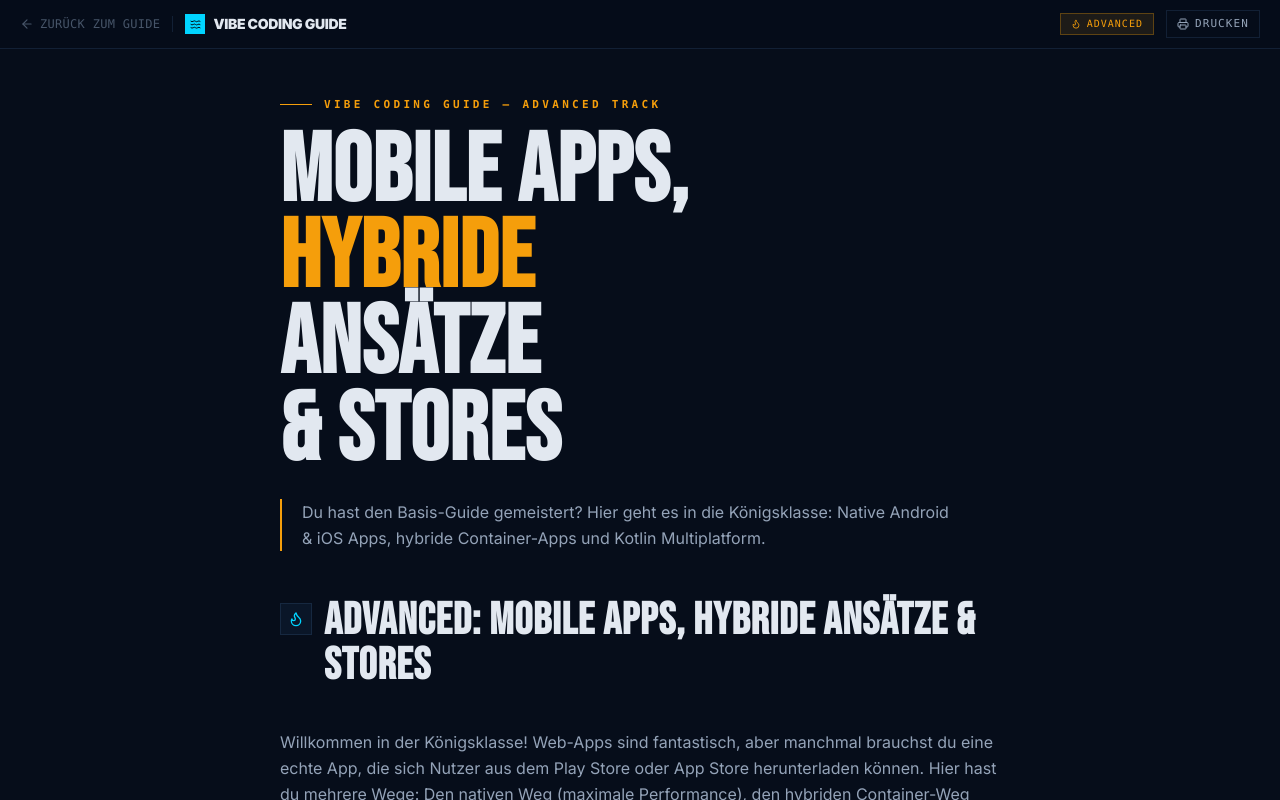
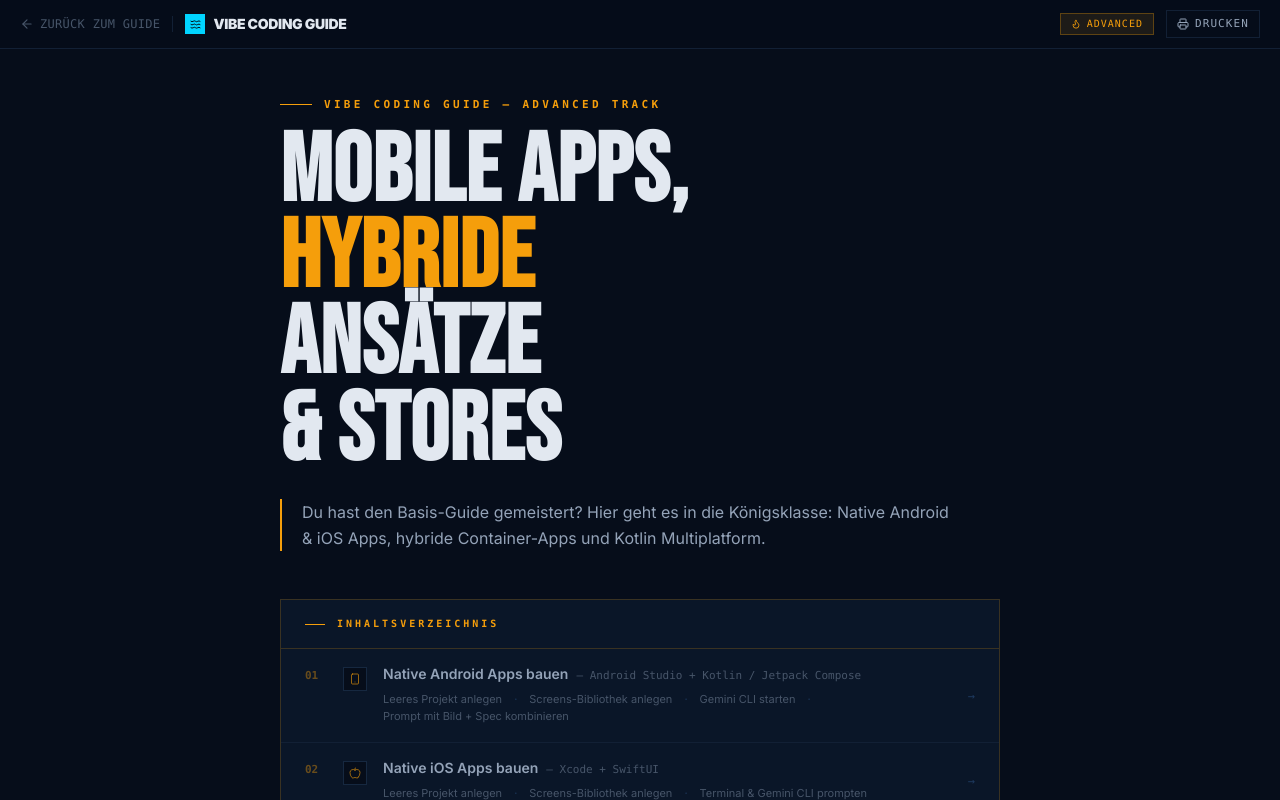
Before and after one commit to herbtobias/vibe-coding-starter-website, a React (Vite) app: page / in a window 1280 px wide. Both pictures are taken after a click on the button "ADVANCED". Shown: the top 800 px of the page. Built offline with nearby package versions, Linux system fonts and the light colour scheme.

Commit message:
Add Advanced TOC to AdvancedPage

```diff
--- /dev/null
+++ b/src/components/AdvancedTableOfContents.jsx
@@ -0,0 +1,108 @@
+import { Smartphone, Apple, Globe, Layers, TestTube, Store } from 'lucide-react';
+
+const sections = [
+  {
+    id: 'advanced-android',
+    icon: Smartphone,
+    number: '01',
+    title: 'Native Android Apps bauen',
+    subtitle: 'Android Studio + Kotlin / Jetpack Compose',
+    steps: ['Leeres Projekt anlegen', 'Screens-Bibliothek anlegen', 'Gemini CLI starten', 'Prompt mit Bild + Spec kombinieren'],
+  },
+  {
+    id: 'advanced-ios',
+    icon: Apple,
+    number: '02',
+    title: 'Native iOS Apps bauen',
+    subtitle: 'Xcode + SwiftUI',
+    steps: ['Leeres Projekt anlegen', 'Screens-Bibliothek anlegen', 'Terminal & Gemini CLI prompten'],
+  },
+  {
+    id: 'advanced-hybrid',
+    icon: Globe,
+    number: '03',
+    title: 'Hybride Container-Apps',
+    subtitle: 'Capacitor (Ionic) — Eine Codebase, zwei Stores',
+    steps: ['Capacitor installieren & initialisieren', 'Web-App bauen', 'Plattformen hinzufügen', 'Sync & öffnen'],
+  },
+  {
+    id: 'advanced-kmp',
+    icon: Layers,
+    number: '04',
+    title: 'Kotlin Multiplatform (KMP)',
+    subtitle: 'Geteilte Logik, native UIs',
+    steps: ['KMP Projekt anlegen', 'Shared-Logik prompten', 'Android-UI in Jetpack Compose', 'iOS-UI in SwiftUI'],
+  },
+  {
+    id: 'advanced-testing',
+    icon: TestTube,
+    number: '05',
+    title: 'App-Testing',
+    subtitle: 'JUnit · XCTest · KMP Shared Tests',
+    steps: ['Unit-Tests für Android (JUnit + MockK)', 'UI-Tests für Android (Compose)', 'Tests für iOS (XCTest)', 'Plattformübergreifende KMP-Tests'],
+  },
+  {
+    id: 'advanced-release',
+    icon: Store,
+    number: '06',
+    title: 'Release — Ab in die Stores',
+    subtitle: 'Google Play Store & Apple App Store',
+    steps: ['Signed Bundle / APK generieren', 'Play Console Store Listing', 'Xcode Archivieren & Upload', 'TestFlight & Apple Review'],
+  },
+];
+
+export default function AdvancedTableOfContents() {
+  return (
+    <div className="mb-16 border border-[#f59e0b]/20 bg-[#0a1628] rounded-none overflow-hidden">
+      <div className="px-6 py-4 border-b border-[#f59e0b]/20 flex items-center gap-3">
+        <div className="h-px w-5 bg-[#f59e0b]" />
+        <span className="text-[10px] font-mono font-bold text-[#f59e0b] uppercase tracking-[0.3em]">
+          Inhaltsverzeichnis
+        </span>
+      </div>
+
+      <div className="divide-y divide-[#122035]">
+        {sections.map((section) => {
+          const Icon = section.icon;
+          return (
+            <a
+              key={section.id}
+              href={`#${section.id}`}
+              className="flex gap-4 px-6 py-4 hover:bg-[#f59e0b]/5 transition-colors duration-150 group"
+            >
+              <span className="text-[11px] font-mono font-bold text-[#f59e0b]/40 group-hover:text-[#f59e0b] transition-colors duration-150 min-w-[22px] mt-0.5 tabular-nums">
+                {section.number}
+              </span>
+
+              <div className="w-6 h-6 border border-[#162840] group-hover:border-[#f59e0b]/40 flex items-center justify-center bg-[#060d1a] shrink-0 transition-colors duration-150 mt-0.5">
+                <Icon size={12} className="text-[#f59e0b]/60 group-hover:text-[#f59e0b] transition-colors duration-150" />
+              </div>
+
+              <div className="flex-1 min-w-0">
+                <div className="flex items-baseline gap-2 flex-wrap">
+                  <span className="text-sm font-semibold text-[#94a3b8] group-hover:text-[#e2e8f0] transition-colors duration-150 leading-tight">
+                    {section.title}
+                  </span>
+                  <span className="text-[11px] text-[#475569] font-mono truncate">
+                    — {section.subtitle}
+                  </span>
+                </div>
+                <div className="flex flex-wrap gap-x-3 mt-1.5">
+                  {section.steps.map((step, i) => (
+                    <span key={i} className="text-[11px] text-[#475569] group-hover:text-[#94a3b8]/60 transition-colors duration-150">
+                      {step}{i < section.steps.length - 1 && <span className="ml-3 text-[#1e3a5f]">·</span>}
+                    </span>
+                  ))}
+                </div>
+              </div>
+
+              <div className="text-[#1e3a5f] group-hover:text-[#f59e0b]/40 transition-colors duration-150 self-center shrink-0 text-xs font-mono">
+                →
+              </div>
+            </a>
+          );
+        })}
+      </div>
+    </div>
+  );
+}
--- a/src/pages/AdvancedPage.jsx
+++ b/src/pages/AdvancedPage.jsx
@@ -1,5 +1,6 @@
 import { Waves, ArrowLeft, Flame } from 'lucide-react';
 import AdvancedSection from '../components/AdvancedSection';
+import AdvancedTableOfContents from '../components/AdvancedTableOfContents';
 import PrintButton from '../components/PrintButton';
 
 export default function AdvancedPage({ onBack }) {
@@ -67,6 +68,7 @@ export default function AdvancedPage({ onBack }) {
           </p>
         </div>
 
+        <AdvancedTableOfContents />
         <AdvancedSection />
 
         <div className="mt-16 border border-[#122035] p-8 bg-[#080f1e] border-l-4 border-l-[#f59e0b]">
```
